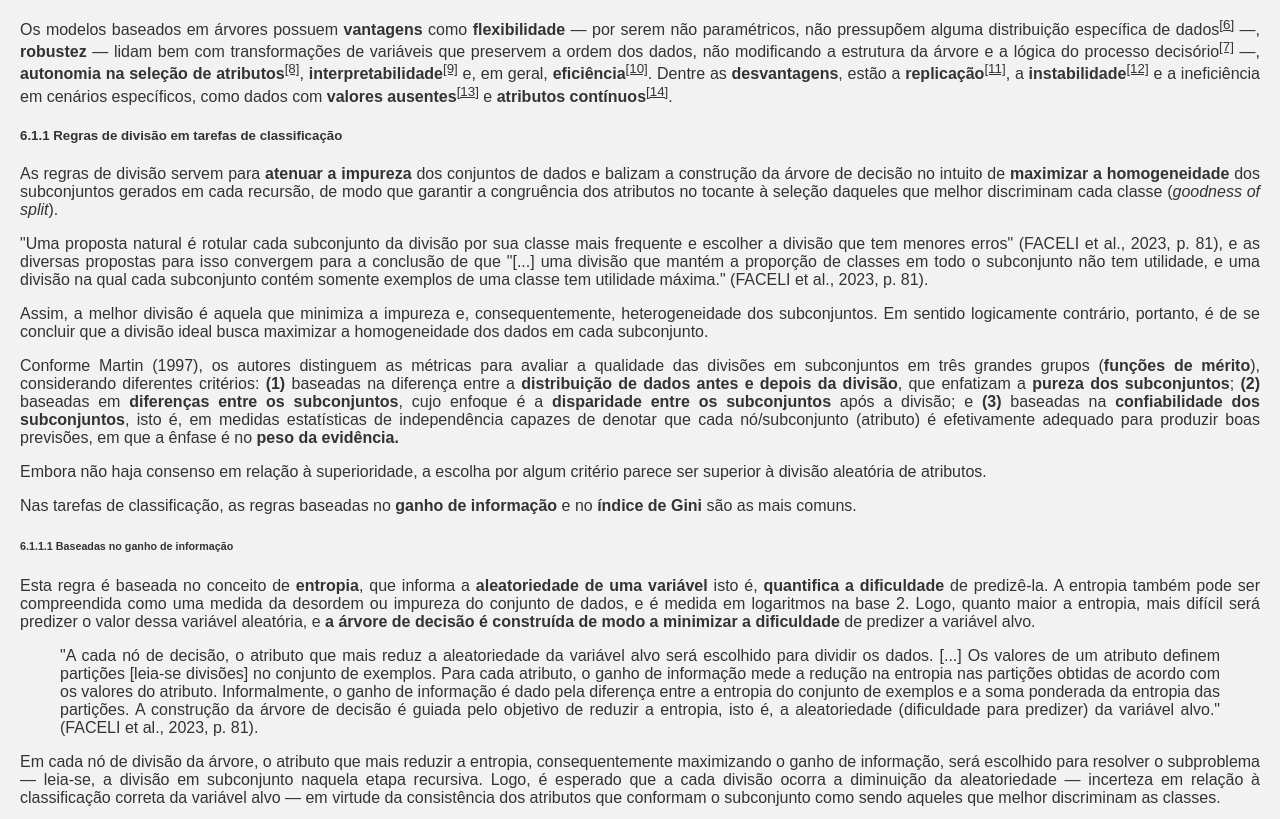
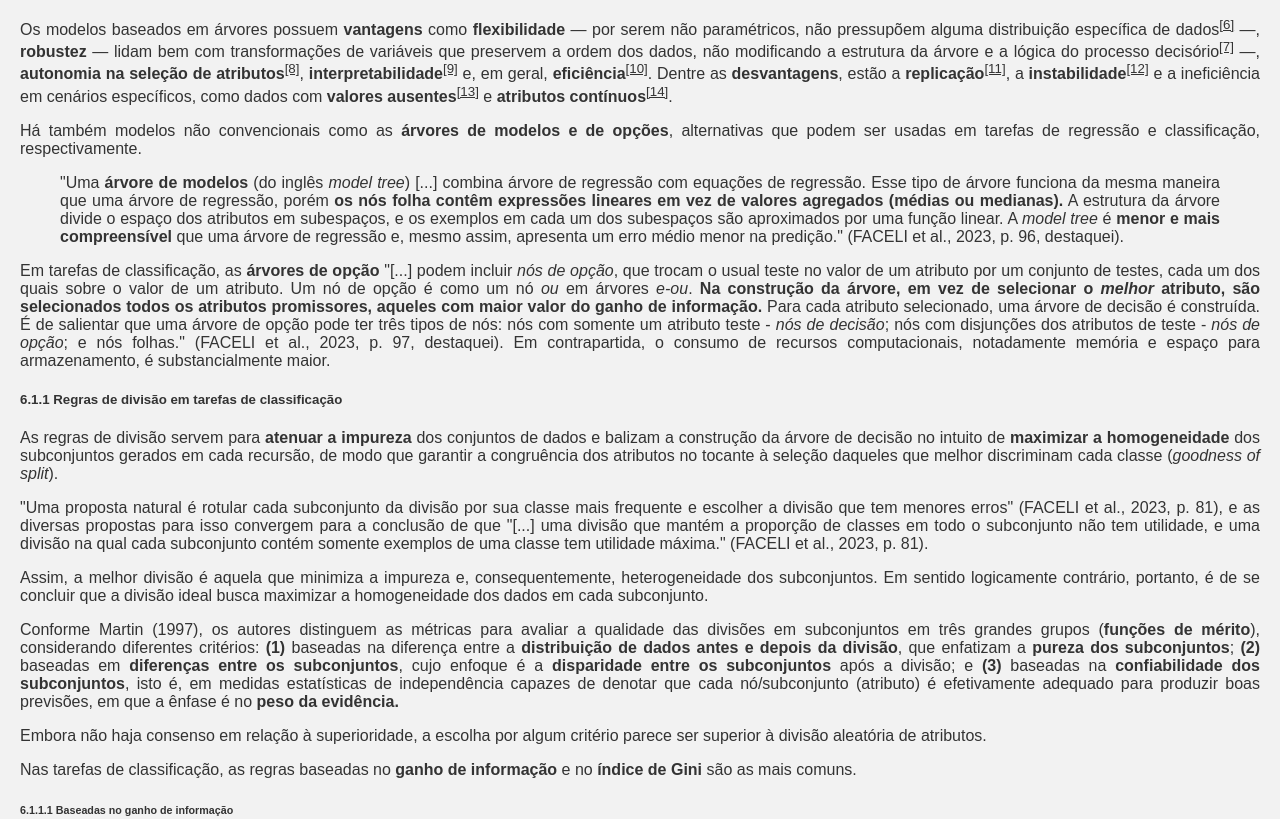
Before and after one commit to paulorobertovrc/neurobit, a plain HTML site: page site/content/inteligencia-artificial-uma-abordagem-de-am/capitulo06.html in a window 1280 px wide. Shown: the part 1751-2570 px from the top of the page. Drawn offline with Linux system fonts and the light colour scheme.

Commit message:
Faceli - Cap. 6 (finalizado)

```diff
--- a/site/content/inteligencia-artificial-uma-abordagem-de-am/capitulo06.html
+++ b/site/content/inteligencia-artificial-uma-abordagem-de-am/capitulo06.html
@@ -75,6 +75,17 @@
                     </p>
                     <p id="subtitulo_1_nota_6_7_8_9_10_11_12_13_14">
                         Os modelos baseados em árvores possuem <strong>vantagens</strong> como <strong>flexibilidade</strong> — por serem não paramétricos, não pressupõem alguma distribuição específica de dados<sup><a class="linknotas" href="#nota_6">[6]</a></sup> —, <strong>robustez</strong> — lidam bem com transformações de variáveis que preservem a ordem dos dados, não modificando a estrutura da árvore e a lógica do processo decisório<sup><a class="linknotas" href="#nota_7">[7]</a></sup> —, <strong>autonomia na seleção de atributos</strong><sup><a class="linknotas" href="#nota_8">[8]</a></sup>, <strong>interpretabilidade</strong><sup><a class="linknotas" href="#nota_9">[9]</a></sup> e, em geral, <strong>eficiência</strong><sup><a class="linknotas" href="#nota_10">[10]</a></sup>. Dentre as <strong>desvantagens</strong>, estão a <strong>replicação</strong><sup><a class="linknotas" href="#nota_11">[11]</a></sup>, a <strong>instabilidade</strong><sup><a class="linknotas" href="#nota_12">[12]</a></sup> e a ineficiência em cenários específicos, como dados com <strong>valores ausentes</strong><sup><a class="linknotas" href="#nota_13">[13]</a></sup> e <strong>atributos contínuos</strong><sup><a class="linknotas" href="#nota_14">[14]</a></sup>.
+                    </p>
+                    <p>
+                        Há também modelos não convencionais como as <strong>árvores de modelos e de opções</strong>, alternativas que podem ser usadas em tarefas de regressão e classificação, respectivamente.
+                    </p>
+                    <p>
+                        <blockquote>
+                            "Uma <strong>árvore de modelos</strong> (do inglês <em>model tree</em>) [...] combina árvore de regressão com equações de regressão. Esse tipo de árvore funciona da mesma maneira que uma árvore de regressão, porém <strong>os nós folha contêm expressões lineares em vez de valores agregados (médias ou medianas).</strong> A estrutura da árvore divide o espaço dos atributos em subespaços, e os exemplos em cada um dos subespaços são aproximados por uma função linear. A <em>model tree</em> é <strong>menor e mais compreensível</strong> que uma árvore de regressão e, mesmo assim, apresenta um erro médio menor na predição." (FACELI et al., 2023, p. 96, destaquei).
+                        </blockquote>
+                    </p>
+                    <p>
+                        Em tarefas de classificação, as <strong>árvores de opção</strong> "[...] podem incluir <em>nós de opção</em>, que trocam o usual teste no valor de um atributo por um conjunto de testes, cada um dos quais sobre o valor de um atributo. Um nó de opção é como um nó <em>ou</em> em árvores <em>e-ou</em>. <strong>Na construção da árvore, em vez de selecionar o <em>melhor</em> atributo, são selecionados todos os atributos promissores, aqueles com maior valor do ganho de informação.</strong> Para cada atributo selecionado, uma árvore de decisão é construída. É de salientar que uma árvore de opção pode ter três tipos de nós: nós com somente um atributo teste - <em>nós de decisão</em>; nós com disjunções dos atributos de teste - <em>nós de opção</em>; e nós folhas." (FACELI et al., 2023, p. 97, destaquei). Em contrapartida, o consumo de recursos computacionais, notadamente memória e espaço para armazenamento, é substancialmente maior.
                     </p>
 
                     <div>
@@ -256,6 +267,12 @@
                             </ul>
                         </li>
                         <li>
+                            Modelos não convencionais
+                            <ul>
+                                <li>Árvores de modelos (regressão) e árvores de opções (classificação)</li>
+                            </ul>
+                        </li>
+                        <li>
                             <strong>Regras de divisão em tarefas de classificação</strong>
                             <ul>
                                 <li>
```
Also changed, not shown: 1 other file.
